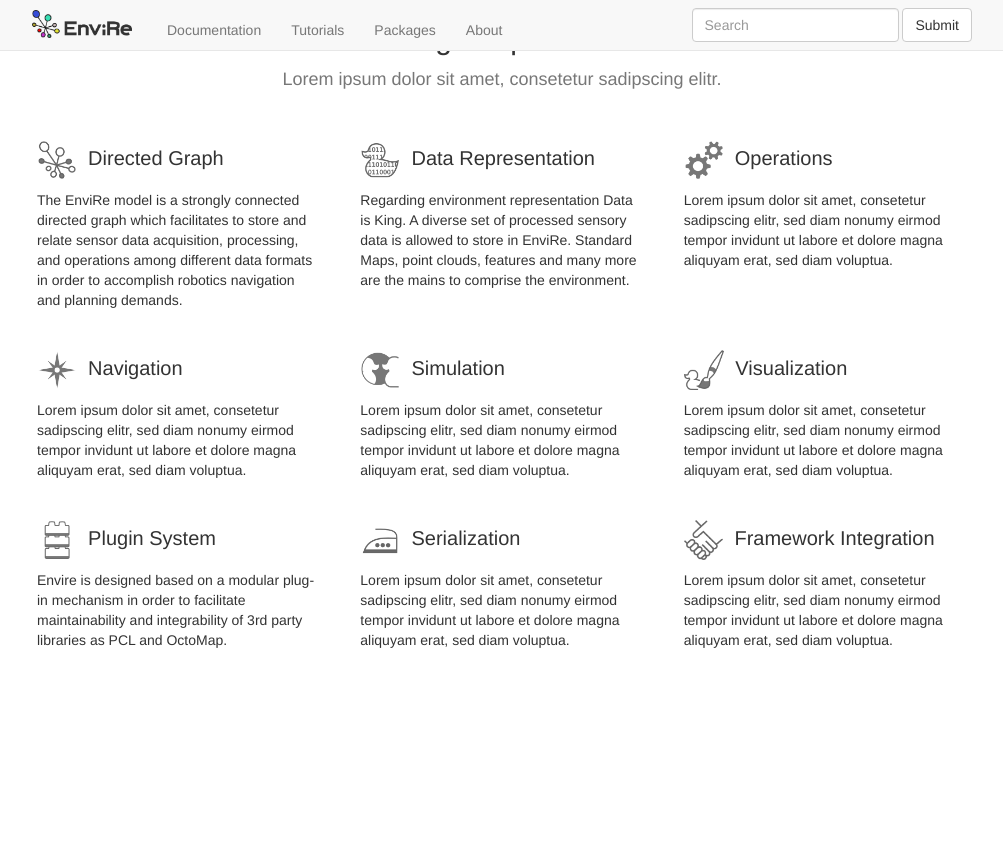
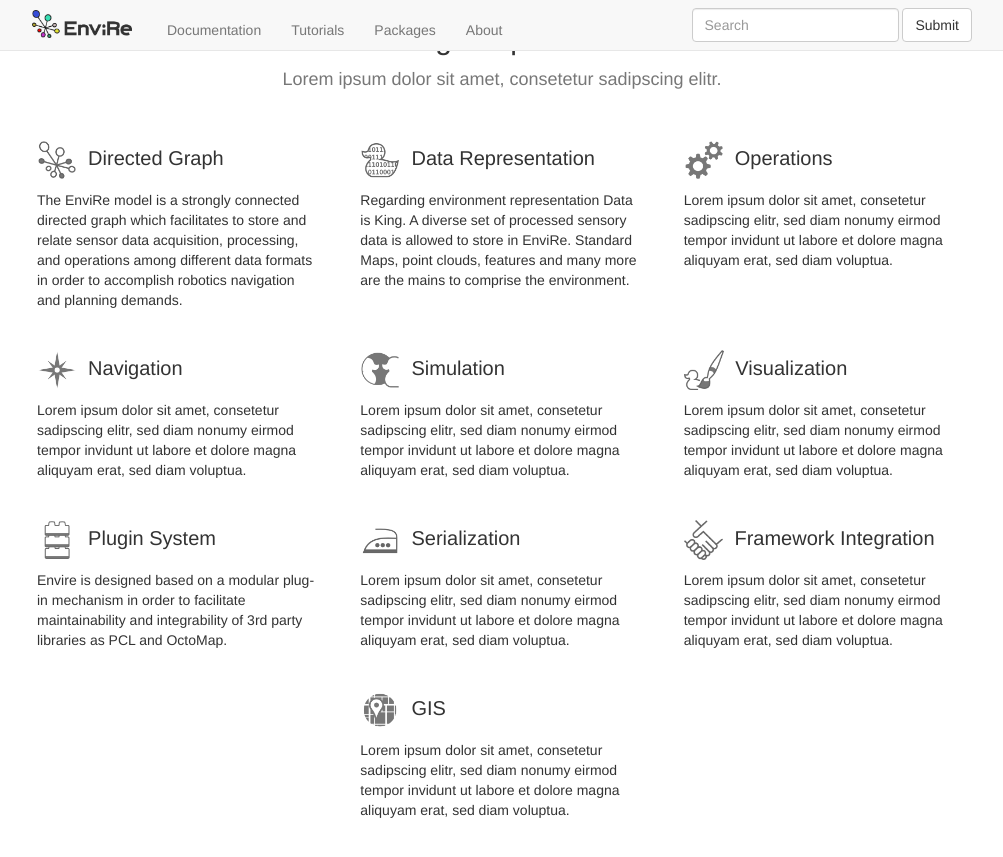
Before and after one commit to envire/envire.github.io, a Jekyll site: the page built from index.html, in a window 1280 px wide and 900 px high, scrolled down 972 px. Shown: the top 857 px of the window, without its empty margins (138-1141 px from the left). Built offline with Jekyll 4.4.1, drawn with Linux system fonts in a browser that asks for light colours; nearby versions of some CDN libraries; before the commit the page ends 1702 px from its top, so only the background shows below that.

Commit message:
add gis icon onto home page

```diff
--- a/_layouts/home.html
+++ b/_layouts/home.html
@@ -100,19 +100,19 @@
             </div>
             <div class="row">
                 <div class="col-md-4">
-                    <img src="images/icons/icon_10.png" height="60"/>
+                    <img src="images/icons/icon_001.png" height="60"/>
                     <h3>Documentation</h3>
                     <p>Lorem ipsum dolor sit amet, consetetur sadipscing elitr, sed diam nonumy eirmod tempor invidunt ut labore et dolore magna aliquyam erat, sed diam voluptua.</p>
                     <p><a class="btn btn-default" href="#" role="button">View details &raquo;</a></p>
                 </div>
                 <div class="col-md-4">
-                    <img src="images/icons/icon_11.png" height="60"/>
+                    <img src="images/icons/icon_002.png" height="60"/>
                     <h3>Tutorials</h3>
                     <p>Lorem ipsum dolor sit amet, consetetur sadipscing elitr, sed diam nonumy eirmod tempor invidunt ut labore et dolore magna aliquyam erat, sed diam voluptua.</p>
                     <p><a class="btn btn-default" href="#" role="button">View details &raquo;</a></p>
                 </div>
                 <div class="col-md-4">
-                    <img src="images/icons/icon_07.png" height="60"/>
+                    <img src="images/icons/icon_003.png" height="60"/>
                     <h3>Plugins</h3>
                     <p>Lorem ipsum dolor sit amet, consetetur sadipscing elitr, sed diam nonumy eirmod tempor invidunt ut labore et dolore magna aliquyam erat, sed diam voluptua.</p>
                     <p><a class="btn btn-default" href="#" role="button">View details &raquo;</a></p>
@@ -177,6 +177,16 @@
                     <p>Lorem ipsum dolor sit amet, consetetur sadipscing elitr, sed diam nonumy eirmod tempor invidunt ut labore et dolore magna aliquyam erat, sed diam voluptua.</p>
                 </div>
             </div>
+            <div class="row">
+                <div class="col-md-4">
+                </div>
+                <div class="col-md-4">
+                    <h3><img src="images/icons/icon_10.png" height="40"/>&nbsp;&nbsp;GIS</h3>
+                    <p>Lorem ipsum dolor sit amet, consetetur sadipscing elitr, sed diam nonumy eirmod tempor invidunt ut labore et dolore magna aliquyam erat, sed diam voluptua.</p>
+                </div>
+                <div class="col-md-4">
+                </div>
+            </div>
         </div>
     </div>
 
```
Also changed, not shown: images/icons/home_page_icons.svg, images/icons/icon_001.png (added), images/icons/icon_002.png (added), images/icons/icon_003.png (added), images/icons/icon_10.png.
